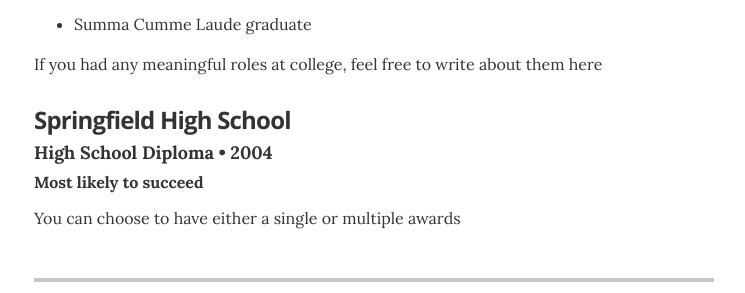
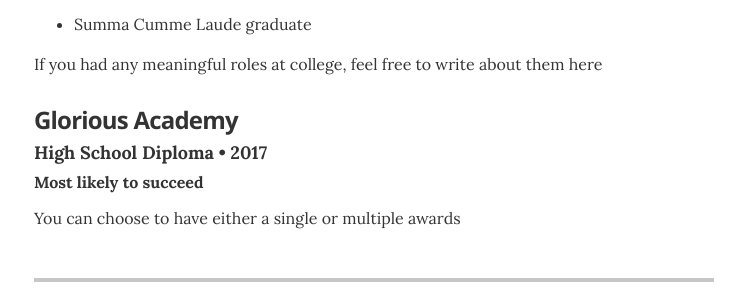
Before and after one commit to astro-wizard/astro-wizard.github.io, a Jekyll site: the page built from index.html, in a window 1280 px wide and 900 px high, scrolled down 1285 px. Shown: the part 157-450 px from the top of the window, without its empty margins (266-1011 px from the left). Built offline with Jekyll 4.4.1, drawn with Linux system fonts in a browser that asks for light colours.

Commit message:
patch high school

```diff
--- a/_data/education.yml
+++ b/_data/education.yml
@@ -10,7 +10,7 @@
   summary: If you had any meaningful roles at college, feel free to write about them here
 
 - degree: High School Diploma
-  uni: Springfield High School
-  year: 2004
+  uni: Glorious Academy
+  year: 2017
   award: Most likely to succeed
   summary: You can choose to have either a single or multiple awards
```
